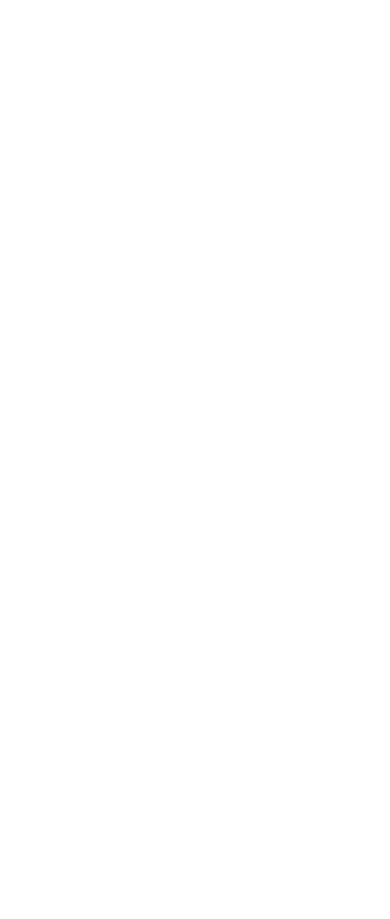
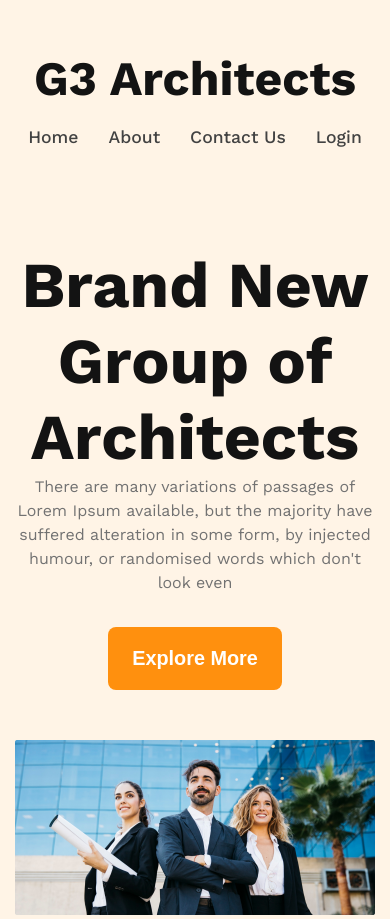
Before and after one commit to roni-biswas/g3-architects-webiste-rb-ph-b11, a plain HTML site: page index.html in a window 390 px wide. Before the commit the page ends 844 px from the top, so only its background shows below. Drawn offline with nearby package versions, Linux system fonts and the light colour scheme.

Commit message:
added header section with navbar and banner and html or css with responsive

```diff
--- a/index.html
+++ b/index.html
@@ -10,7 +10,28 @@
 </head>
 
 <body class="work-sans-font">
-    <header></header>
+    <header class="bg-light">
+        <nav class="navbar display-flex container">
+            <h3 class="brand text-dark">G3 Architects</h3>
+            <ul class="nav-items display-flex">
+                <li class="nav-item"><a href="#" class="nav-link text-gray">Home</a></li>
+                <li class="nav-item"><a href="#" class="nav-link text-gray">About</a></li>
+                <li class="nav-item"><a href="#" class="nav-link text-gray">Contact Us</a></li>
+                <li class="nav-item"><a href="#" class="nav-link text-gray">Login</a></li>
+            </ul>
+        </nav>
+        <div class="banner container">
+            <div class="banner-content">
+                <h1 class="banner-title text-dark">Brand New <br> Group of Architects</h1>
+                <p class="banner-description text-light-gray">There are many variations of passages of Lorem Ipsum
+                    available, but the
+                    majority have suffered alteration in some form, by injected humour, or randomised words which don't
+                    look even</p>
+                <button class="btn-primary">Explore More</button>
+            </div>
+            <img src="images/banner.png" alt="banner images" class="banner-image">
+        </div>
+    </header>
     <main></main>
     <footer></footer>
 </body>
--- a/styles/architects.css
+++ b/styles/architects.css
@@ -7,3 +7,108 @@
   font-weight: 400;
   font-style: normal;
 }
+
+* {
+  margin: 0;
+  padding: 0;
+  box-sizing: border-box;
+}
+
+/* shared styles */
+.container {
+  max-width: 1440px;
+  padding-right: 15px;
+  padding-left: 15px;
+  margin: 0 auto;
+}
+
+.display-flex {
+  display: flex;
+}
+
+.text-dark {
+  color: #131313;
+}
+
+/* dark-02 */
+.text-gray {
+  color: #424242;
+}
+
+/* dark-03 */
+.text-light-gray {
+  color: #727272;
+}
+
+.bg-light {
+  background-color: rgba(255, 144, 14, 0.1);
+}
+
+.btn-primary {
+  color: white;
+  background-color: #ff900e;
+  padding: 20px 24px;
+  font-size: 1.24rem;
+  font-weight: 600;
+  border-radius: 8px;
+  border: none;
+}
+/* header styles */
+
+/* navbar styles */
+.navbar {
+  justify-content: space-between;
+  align-items: center;
+  padding-top: 50px;
+}
+
+.navbar .brand {
+  font-size: 3rem;
+  font-weight: 700;
+}
+
+.nav-items {
+  gap: 30px;
+}
+.navbar .nav-item {
+  list-style: none;
+}
+
+.navbar .nav-link {
+  text-decoration: none;
+  font-size: 1.1rem;
+  font-weight: 500;
+}
+
+/* banner related styles */
+
+.banner-content {
+  max-width: 800px;
+  margin: 0 auto;
+  text-align: center;
+  margin-top: 100px;
+  margin-bottom: 50px;
+}
+
+.banner-title {
+  font-size: 4rem;
+  font-weight: 700;
+}
+
+.banner-description {
+  line-height: 1.5rem;
+  margin-bottom: 2rem;
+}
+
+.banner-image {
+  width: 100%;
+}
+
+/* media query styles */
+/* for small device */
+@media screen and (max-width: 576px) {
+  .navbar {
+    flex-direction: column;
+    gap: 20px;
+  }
+}
```
